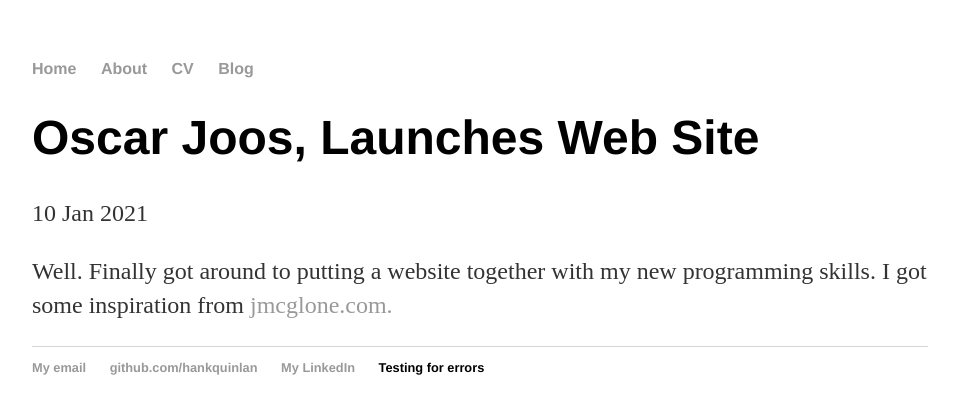
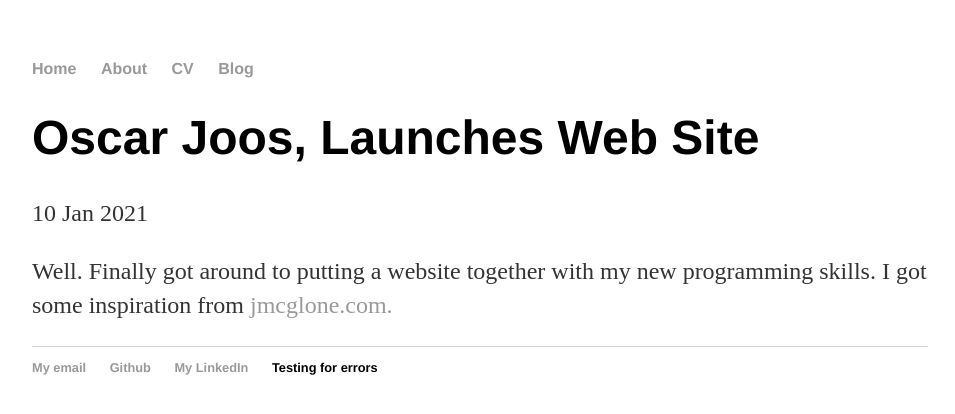
Before and after one commit to oscarjoos/oscarjoos.github.io, a Jekyll site: the page built from _posts/2021-01-10-oscar-joos-site-launched.md, in a window 1280 px wide. Shown: the top 414 px of the page, without its empty margins (160-1115 px from the left). Built offline with Jekyll 4.4.1, drawn with Linux system fonts in a browser that asks for light colours.

Commit message:
Update default.html

```diff
--- a/_layouts/default.html
+++ b/_layouts/default.html
@@ -22,7 +22,7 @@
 			<footer>
 	    		<ul>
 	        		<li><a href="mailto:joos.oscarb@gmail.com">My email</a></li>
-	        		<li><a href="https://github.com/oscarjoos">github.com/hankquinlan</a></li>
+	        		<li><a href="https://github.com/oscarjoos">Github</a></li>
               <li><a href="https://www.linkedin.com/in/oscar-joos-91b01647/">My LinkedIn</a></li>
 				Testing for errors
 				</ul>
```
